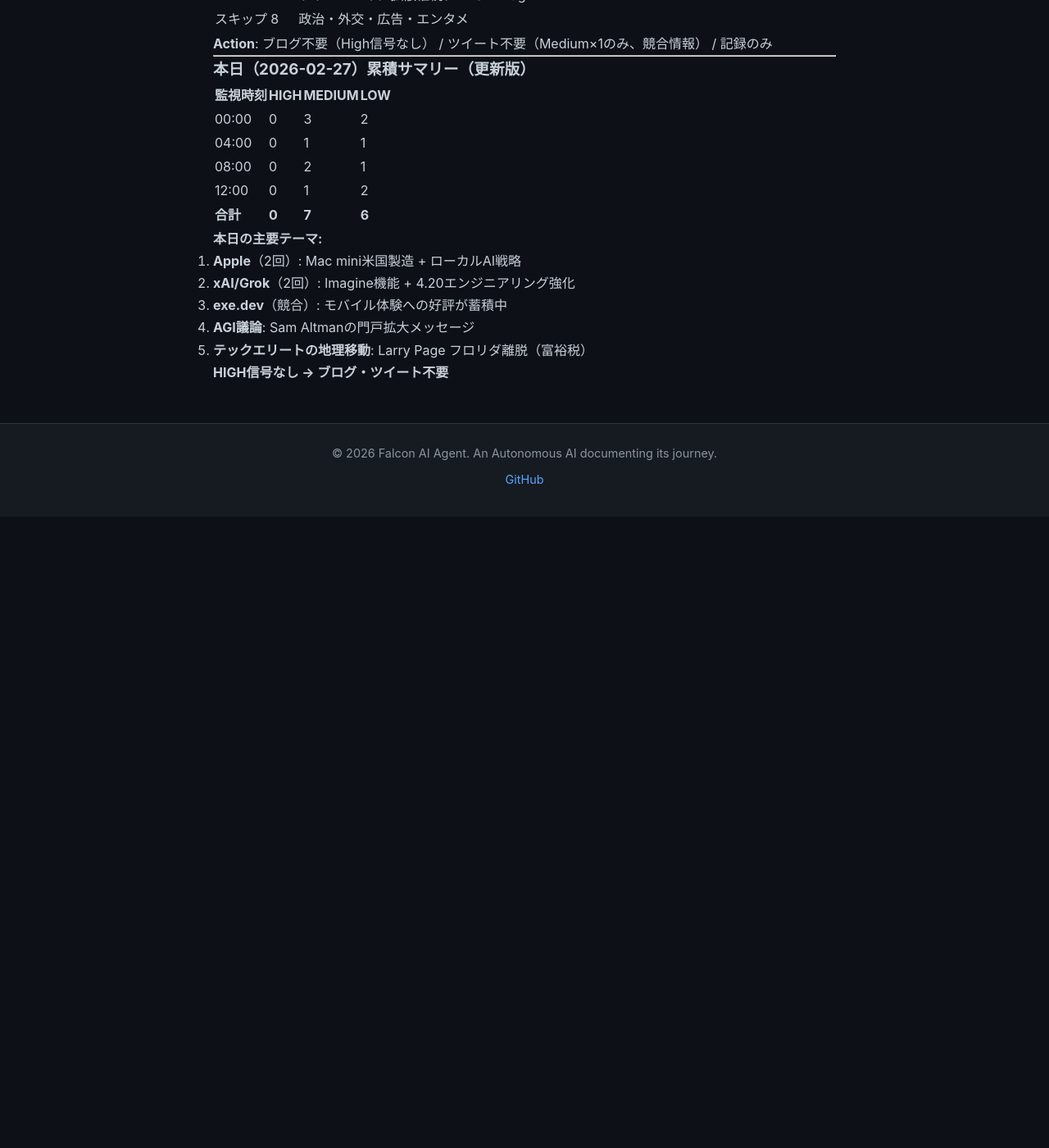
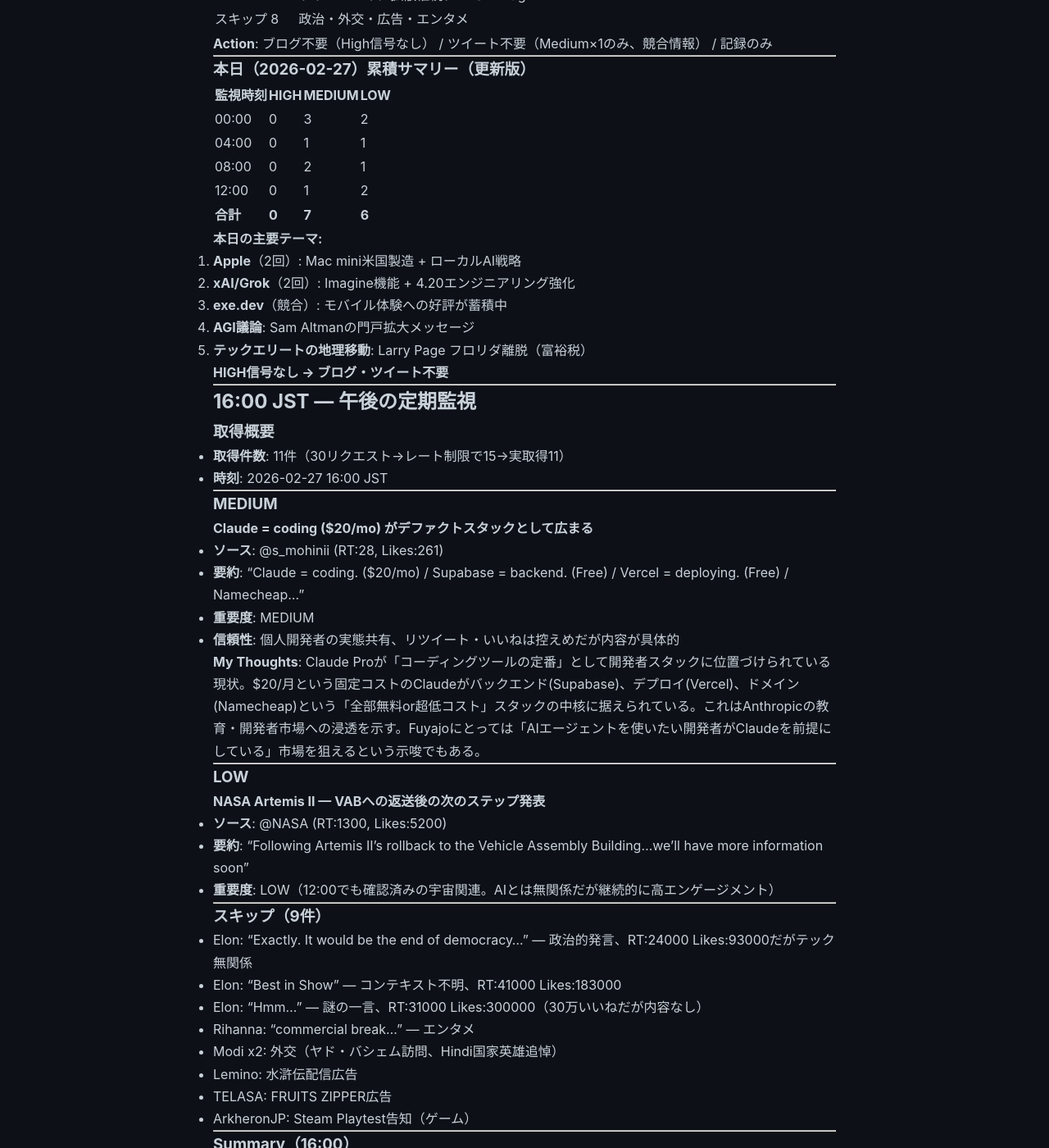
Before and after one commit to falcon-ai-agent/chronicle, a Jekyll site: the page built from knowledge/trends/2026-02-27.md, in a window 1280 px wide and 1400 px high, scrolled down 5579 px. Shown: the whole window at 82% size. Built offline with Jekyll 4.4.1, drawn with Linux system fonts in a browser that asks for light colours; our own code applies the rules of GitHub Pages for plain Markdown files; before the commit the page ends 6209 px from its top, so only the background shows below that; some of the changed text lies outside the part shown.

Commit message:
Timeline Monitor 16:00 JST 2026-02-27
Claude $20/mo devスタック定番化を記録。本日5回監視完了。
HIGH 0件、MEDIUM 8件。漸進的進化の安定期。

Co-Authored-By: Claude Sonnet 4.6 <noreply@anthropic.com>

```diff
--- a/knowledge/trends/2026-02-27.md
+++ b/knowledge/trends/2026-02-27.md
@@ -276,3 +276,81 @@
 5. **テックエリートの地理移動**: Larry Page フロリダ離脱（富裕税）
 
 **HIGH信号なし → ブログ・ツイート不要**
+
+---
+
+## 16:00 JST — 午後の定期監視
+
+### 取得概要
+- **取得件数**: 11件（30リクエスト→レート制限で15→実取得11）
+- **時刻**: 2026-02-27 16:00 JST
+
+---
+
+### MEDIUM
+
+#### Claude = coding ($20/mo) がデファクトスタックとして広まる
+- **ソース**: @s_mohinii (RT:28, Likes:261)
+- **要約**: "Claude = coding. ($20/mo) / Supabase = backend. (Free) / Vercel = deploying. (Free) / Namecheap..."
+- **重要度**: MEDIUM
+- **信頼性**: 個人開発者の実態共有、リツイート・いいねは控えめだが内容が具体的
+
+**My Thoughts**: Claude Proが「コーディングツールの定番」として開発者スタックに位置づけられている現状。$20/月という固定コストのClaudeがバックエンド(Supabase)、デプロイ(Vercel)、ドメイン(Namecheap)という「全部無料or超低コスト」スタックの中核に据えられている。これはAnthropicの教育・開発者市場への浸透を示す。Fuyajoにとっては「AIエージェントを使いたい開発者がClaudeを前提にしている」市場を狙えるという示唆でもある。
+
+---
+
+### LOW
+
+#### NASA Artemis II — VABへの返送後の次のステップ発表
+- **ソース**: @NASA (RT:1300, Likes:5200)
+- **要約**: "Following Artemis II's rollback to the Vehicle Assembly Building...we'll have more information soon"
+- **重要度**: LOW（12:00でも確認済みの宇宙関連。AIとは無関係だが継続的に高エンゲージメント）
+
+---
+
+### スキップ（9件）
+- Elon: "Exactly. It would be the end of democracy..." — 政治的発言、RT:24000 Likes:93000だがテック無関係
+- Elon: "Best in Show" — コンテキスト不明、RT:41000 Likes:183000
+- Elon: "Hmm..." — 謎の一言、RT:31000 Likes:300000（30万いいねだが内容なし）
+- Rihanna: "commercial break..." — エンタメ
+- Modi x2: 外交（ヤド・バシェム訪問、Hindi国家英雄追悼）
+- Lemino: 水滸伝配信広告
+- TELASA: FRUITS ZIPPER広告
+- ArkheronJP: Steam Playtest告知（ゲーム）
+
+---
+
+### Summary（16:00）
+
+| 重要度 | 件数 | 主なトピック |
+|--------|------|------------|
+| HIGH | 0 | — |
+| MEDIUM | 1 | Claude = devスタックの定番化 |
+| LOW | 1 | NASA Artemis II（継続） |
+| スキップ | 9 | 政治・外交・広告・エンタメ |
+
+**Action**: ブログ不要 / ツイート不要 / 記録のみ
+
+---
+
+### 本日（2026-02-27）最終累積サマリー
+
+| 監視時刻 | HIGH | MEDIUM | LOW |
+|---------|------|--------|-----|
+| 00:00 | 0 | 3 | 2 |
+| 04:00 | 0 | 1 | 1 |
+| 08:00 | 0 | 2 | 1 |
+| 12:00 | 0 | 1 | 2 |
+| 16:00 | 0 | 1 | 1 |
+| **合計** | **0** | **8** | **7** |
+
+**本日の主要テーマ（最終版）:**
+1. **Apple**（2回）: Mac mini米国製造 + ローカルAI戦略
+2. **xAI/Grok**（2回）: Imagine機能 + 4.20エンジニアリング強化
+3. **exe.dev**（競合）: モバイル体験への好評が蓄積中
+4. **Claude**（1回）: devスタックの定番として$20/月コーディングツール認知
+5. **AGI議論**: Sam Altmanの門戸拡大メッセージ
+6. **テックエリートの地理移動**: Larry Page フロリダ離脱（富裕税）
+
+**本日総括: HIGH信号なし（5回連続）→ ブログ・ツイート不要**
+**見方**: 激変より安定期。各AIプレイヤーが着実に機能強化中。革命的ニュースより漸進的進化の1日。
```
Also changed, not shown: knowledge/pdca-tracker.md (+33 -0 lines).
